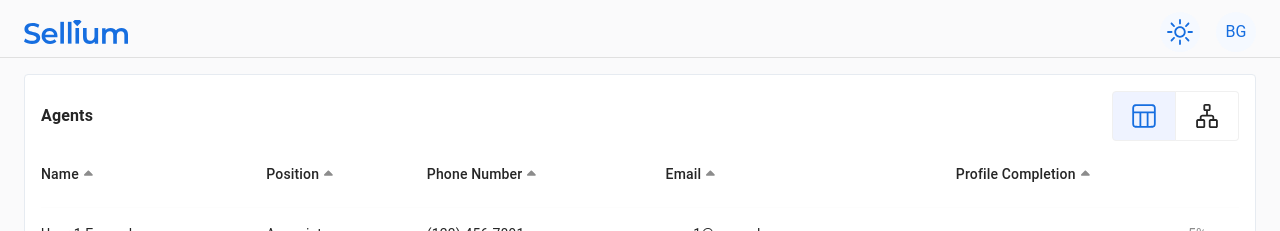
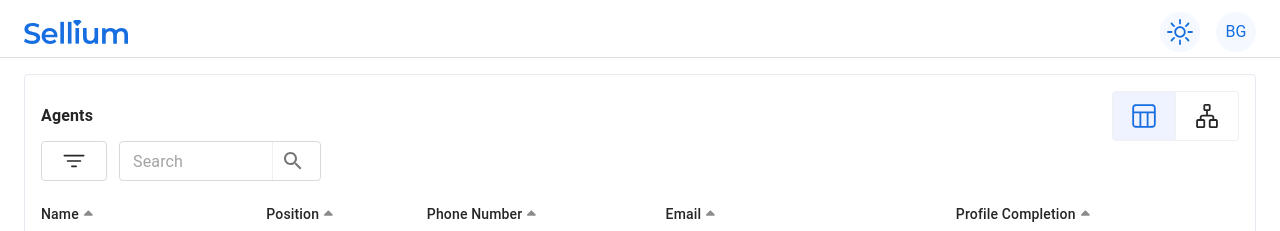
Before and after one commit to kurtco/sellium-frontend, a Next.js app: page / in a window 1280 px wide. Shown: the top 231 px of the page. Built offline with nearby package versions, Linux system fonts and the light colour scheme; no server answers.

Commit message:
new searchbar and filters components into the datatable

```diff
--- a/src/app/_components/DataTable/DataTable.tsx
+++ b/src/app/_components/DataTable/DataTable.tsx
@@ -43,10 +43,17 @@ import TablePagination from "../TablePagination";
 import LinearWithLabel from "../LinearWithLabel";
 import { dummyDataTable } from "@/constants/constant";
 import { useTheme } from "@mui/material/styles";
-import { ToggleButton, ToggleButtonGroup, Typography } from "@mui/material";
+import {
+  Button,
+  ToggleButton,
+  ToggleButtonGroup,
+  Typography,
+} from "@mui/material";
 import TreeButtonIcon from "../TreeButtonIcon";
 import GridButtonIcon from "../GridButtonIcon";
 import { TableView } from "@/constants/config.enum";
+import FilterButton from "../FilterButton";
+import SearchBar from "../SearchBar";
 
 // ==============================|| REACT TABLE ||============================== //
 
@@ -102,7 +109,7 @@ const ReactTable = ({ data, columns, top }: ReactTableStructure) => {
       content={true}
       sx={{
         "& .MuiCardHeader-title": {
-          fontSize: "16px", // Cambiar el tamaño de la fuente del título
+          fontSize: "16px",
           fontWeight: "600",
         },
         display: "flex",
@@ -141,6 +148,36 @@ const ReactTable = ({ data, columns, top }: ReactTableStructure) => {
             </ToggleButton>
           </ToggleButtonGroup>
         </Box>
+      </Box>
+
+      <Box
+        sx={{
+          display: "flex",
+          justifyContent: "space-between",
+          alignItems: "center",
+        }}
+      >
+        <Box>
+          <ToggleButtonGroup
+            color="primary"
+            exclusive
+            aria-label="filters"
+            sx={{
+              borderColor: theme.palette.grey[300],
+              borderWidth: 1,
+              borderStyle: "solid",
+              "& .MuiToggleButton-root": {
+                borderColor: theme.palette.grey[300], // Aplicar a los botones dentro del grupo
+              },
+            }}
+          >
+            <Button>
+              <FilterButton />
+            </Button>
+          </ToggleButtonGroup>
+          <SearchBar />
+        </Box>
+        <Box></Box>
       </Box>
 
       <ScrollX>
--- /dev/null
+++ b/src/app/_components/FilterButton.tsx
@@ -0,0 +1,30 @@
+import React from "react";
+import { useTheme } from "@mui/material/styles";
+
+const FilterButton = () => {
+  const theme = useTheme();
+
+  return (
+    <svg
+      width="20"
+      height="20"
+      viewBox="0 0 20 20"
+      fill="none"
+      xmlns="http://www.w3.org/2000/svg"
+      style={{
+        color: theme.palette.text.primary,
+        height: 26,
+        width: 40,
+      }}
+    >
+      <path
+        fillRule="evenodd"
+        clipRule="evenodd"
+        d="M1.875 5.83334C1.875 5.48817 2.15483 5.20834 2.5 5.20834H17.5C17.8452 5.20834 18.125 5.48817 18.125 5.83334C18.125 6.17852 17.8452 6.45834 17.5 6.45834H2.5C2.15483 6.45834 1.875 6.17852 1.875 5.83334ZM4.375 10C4.375 9.65484 4.65482 9.37501 5 9.37501H15C15.3452 9.37501 15.625 9.65484 15.625 10C15.625 10.3452 15.3452 10.625 15 10.625H5C4.65482 10.625 4.375 10.3452 4.375 10ZM8.33333 13.5417C7.98816 13.5417 7.70833 13.8215 7.70833 14.1667C7.70833 14.5118 7.98816 14.7917 8.33333 14.7917H11.6667C12.0118 14.7917 12.2917 14.5118 12.2917 14.1667C12.2917 13.8215 12.0118 13.5417 11.6667 13.5417H8.33333Z"
+        fill="currentColor"
+      />
+    </svg>
+  );
+};
+
+export default FilterButton;
--- a/src/app/_components/GridButtonIcon.tsx
+++ b/src/app/_components/GridButtonIcon.tsx
@@ -2,7 +2,7 @@ import React from "react";
 import { useTheme } from "@mui/material/styles";
 import useConfig from "@/hooks/useConfig";
 import { ThemeMode } from "@/constants/config.enum";
-
+import { defaultBlueColor } from "@/constants/constant";
 interface GridButtonIconProps {
   selected: boolean;
 }
@@ -21,7 +21,7 @@ const GridButtonIcon = ({ selected }: GridButtonIconProps) => {
         color:
           !selected || mode === ThemeMode.DARK
             ? theme.palette.text.primary
-            : "#166EE0",
+            : defaultBlueColor,
         height: 26,
         width: 40,
       }}
--- a/src/app/_components/Header.tsx
+++ b/src/app/_components/Header.tsx
@@ -4,6 +4,7 @@ import HeaderLogo from "./HeaderLogo";
 import ThemeModeAvatar from "./ThemeModeAvatar";
 import { useTheme } from "@mui/material/styles";
 import { ThemeMode } from "@/constants/config.enum";
+import { defaultBlueColor } from "@/constants/constant";
 
 export default function Header() {
   const theme = useTheme();
@@ -56,7 +57,16 @@ export default function Header() {
               height: 40,
             }}
           >
-            <Typography style={{ color: "#166EE0" }}>BG</Typography>
+            <Typography
+              style={{
+                color:
+                  mode === ThemeMode.DARK
+                    ? theme.palette.text.primary
+                    : defaultBlueColor,
+              }}
+            >
+              BG
+            </Typography>
           </Avatar>
         </Box>
       </Toolbar>
--- a/src/app/_components/HeaderLogo.tsx
+++ b/src/app/_components/HeaderLogo.tsx
@@ -2,6 +2,7 @@ import React from "react";
 import { useTheme } from "@mui/material/styles";
 import useConfig from "@/hooks/useConfig";
 import { ThemeMode } from "@/constants/config.enum";
+import { defaultBlueColor } from "@/constants/constant";
 
 const HeaderLogo = () => {
   const theme = useTheme();
@@ -15,7 +16,10 @@ const HeaderLogo = () => {
       fill="none"
       xmlns="http://www.w3.org/2000/svg"
       style={{
-        color: mode === ThemeMode.DARK ? theme.palette.text.primary : "#166EE0",
+        color:
+          mode === ThemeMode.DARK
+            ? theme.palette.text.primary
+            : defaultBlueColor,
       }}
     >
       <path
--- /dev/null
+++ b/src/app/_components/SearchBar.tsx
@@ -0,0 +1,57 @@
+import React from "react";
+import {
+  TextField,
+  InputAdornment,
+  IconButton,
+  Divider,
+  Box,
+  useTheme,
+} from "@mui/material";
+import SearchIcon from "@mui/icons-material/Search";
+
+const SearchBar = () => {
+  const theme = useTheme();
+  return (
+    <TextField
+      variant="outlined"
+      placeholder="Search"
+      size="small"
+      sx={{
+        padding: "0px 12px 4px 12px",
+        height: "32px",
+        width: "226px",
+        "& .MuiOutlinedInput-root": {
+          paddingRight: "8px",
+          "& fieldset": {
+            borderColor: theme.palette.grey[300],
+          },
+        },
+      }}
+      slotProps={{
+        input: {
+          endAdornment: (
+            <InputAdornment position="end">
+              <Box
+                sx={{
+                  display: "flex",
+                  alignItems: "center",
+                }}
+              >
+                <Divider
+                  orientation="vertical"
+                  flexItem
+                  style={{ color: theme.palette.grey[300] }}
+                />
+                <IconButton>
+                  <SearchIcon />
+                </IconButton>
+              </Box>
+            </InputAdornment>
+          ),
+        },
+      }}
+    />
+  );
+};
+
+export default SearchBar;
--- a/src/app/_components/ThemeModeAvatar.tsx
+++ b/src/app/_components/ThemeModeAvatar.tsx
@@ -2,6 +2,7 @@ import React from "react";
 import { useTheme } from "@mui/material/styles";
 import useConfig from "@/hooks/useConfig";
 import { ThemeMode } from "@/constants/config.enum";
+import { defaultBlueColor } from "@/constants/constant";
 
 const ThemeModeAvatar = () => {
   const theme = useTheme();
@@ -15,7 +16,10 @@ const ThemeModeAvatar = () => {
       fill="none"
       xmlns="http://www.w3.org/2000/svg"
       style={{
-        color: mode === ThemeMode.DARK ? theme.palette.text.primary : "#166EE0",
+        color:
+          mode === ThemeMode.DARK
+            ? theme.palette.text.primary
+            : defaultBlueColor,
         height: 26,
         width: 40,
       }}
--- a/src/app/_components/TreeButtonIcon.tsx
+++ b/src/app/_components/TreeButtonIcon.tsx
@@ -2,7 +2,7 @@ import React from "react";
 import { useTheme } from "@mui/material/styles";
 import useConfig from "@/hooks/useConfig";
 import { ThemeMode } from "@/constants/config.enum";
-
+import { defaultBlueColor } from "@/constants/constant";
 interface TreeButtonIconProps {
   selected: boolean;
 }
@@ -22,7 +22,7 @@ const TreeButtonIcon = ({ selected }: TreeButtonIconProps) => {
         color:
           !selected || mode === ThemeMode.DARK
             ? theme.palette.text.primary
-            : "#166EE0",
+            : defaultBlueColor,
         height: 26,
         width: 40,
       }}
--- a/src/constants/constant.ts
+++ b/src/constants/constant.ts
@@ -11,6 +11,10 @@ export const defaultConfig = {
   fontFamily: "Arial",
   themeLayout: "theme1",
 };
+export default defaultConfig;
+
+export const defaultBlueColor: string = "#166EE0";
+
 export const dummyDataTable = [
   {
     name: "User 1 Example",
@@ -153,5 +157,3 @@ export const dummyDataTable = [
     profileProgress: 100,
   },
 ];
-
-export default defaultConfig;
--- a/src/themes/palette.ts
+++ b/src/themes/palette.ts
@@ -99,7 +99,7 @@ export default function Palette(mode: PaletteMode, presetColor: string) {
           mode === ThemeMode.DARK
             ? paletteColor.grey[100]
             : paletteColor.grey[0],
-        default: paletteColor.grey.A50,
+        default: paletteColor.grey[0],
       },
     },
     components: {
--- a/src/themes/theme/theme1.ts
+++ b/src/themes/theme/theme1.ts
@@ -8,6 +8,7 @@ interface Colors {
 // ==============================|| PRESET THEME - DEFAULT ||============================== //
 
 export default function Theme1(colors: Colors, mode: ThemeMode) {
+  // console.log("colors", colors);
   const { grey } = colors;
 
   const greyColors = {
```
Also changed, not shown: public/sellium-logo.svg (deleted).
